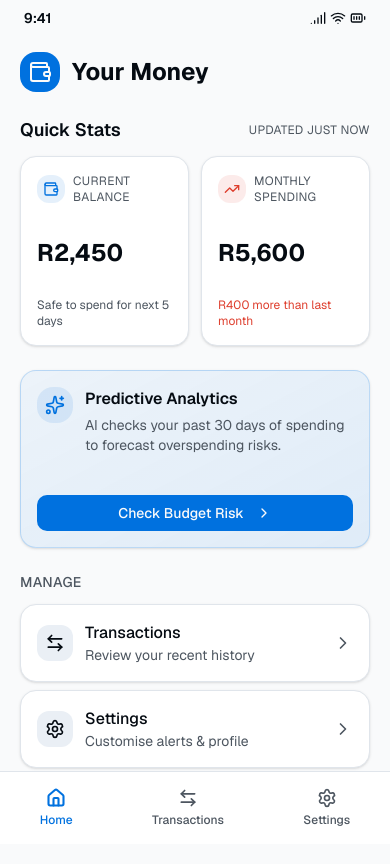
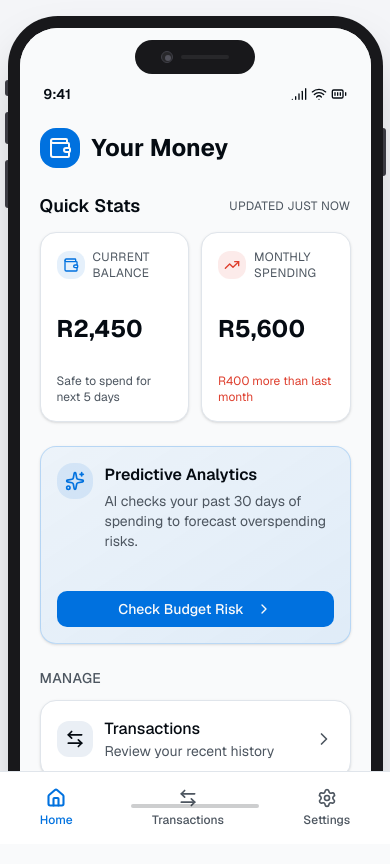
Before and after one commit to sanae16/Overspending-Alert-System, a Next.js app: page / in a window 390 px wide. Shown: the top 864 px of the page. Built offline with nearby package versions, Linux system fonts and the light colour scheme.

Commit message:
feat: add realistic mobile frame for banking app UI
Add detailed phone frame with notch, buttons, and home bar.

Co-authored-by: Sanelisiwe Mqutshwa  <61654656+sanae16@users.noreply.github.com>

```diff
--- a/components/banking/banking-app.tsx
+++ b/components/banking/banking-app.tsx
@@ -10,6 +10,7 @@ import { InsufficientDataScreen } from "./insufficient-data-screen"
 import { SpendingBreakdownScreen } from "./spending-breakdown-screen"
 import { TransactionsScreen } from "./transactions-screen"
 import { SettingsScreen } from "./settings-screen"
+import { PhoneFrame } from "./phone-frame"
 
 type Screen =
   | "home"
@@ -107,9 +108,13 @@ export function BankingApp() {
   }
 
   return (
-    <div className="max-w-md mx-auto bg-background min-h-screen relative">
-      {renderScreen()}
-      <BottomNav activeTab={activeTab} onTabChange={handleTabChange} />
-    </div>
+    <PhoneFrame>
+      <div className="bg-background h-full relative flex flex-col">
+        <div className="flex-1 overflow-auto pt-12">
+          {renderScreen()}
+        </div>
+        <BottomNav activeTab={activeTab} onTabChange={handleTabChange} />
+      </div>
+    </PhoneFrame>
   )
 }
--- /dev/null
+++ b/components/banking/phone-frame.tsx
@@ -0,0 +1,49 @@
+"use client"
+
+interface PhoneFrameProps {
+  children: React.ReactNode
+}
+
+export function PhoneFrame({ children }: PhoneFrameProps) {
+  return (
+    <div className="flex items-center justify-center min-h-screen bg-muted/50 p-4">
+      <div className="relative">
+        {/* Power button - right side */}
+        <div className="absolute -right-[3px] top-28 w-[3px] h-12 bg-zinc-700 rounded-r-sm" />
+
+        {/* Volume buttons - left side */}
+        <div className="absolute -left-[3px] top-24 w-[3px] h-8 bg-zinc-700 rounded-l-sm" />
+        <div className="absolute -left-[3px] top-36 w-[3px] h-12 bg-zinc-700 rounded-l-sm" />
+
+        {/* Silent switch - left side */}
+        <div className="absolute -left-[3px] top-16 w-[3px] h-4 bg-zinc-700 rounded-l-sm" />
+
+        {/* Phone body */}
+        <div className="relative w-[375px] h-[812px] bg-zinc-900 rounded-[50px] p-[12px] shadow-2xl">
+          {/* Screen bezel */}
+          <div className="relative w-full h-full bg-background rounded-[38px] overflow-hidden">
+            {/* Dynamic Island / Notch */}
+            <div className="absolute top-0 left-0 right-0 z-50 flex justify-center pt-3">
+              <div className="w-[120px] h-[34px] bg-zinc-900 rounded-full flex items-center justify-center gap-2">
+                {/* Front camera */}
+                <div className="w-3 h-3 rounded-full bg-zinc-800 border border-zinc-700">
+                  <div className="w-1.5 h-1.5 rounded-full bg-zinc-600 mt-[3px] ml-[3px]" />
+                </div>
+                {/* Speaker */}
+                <div className="w-12 h-1 bg-zinc-800 rounded-full" />
+              </div>
+            </div>
+
+            {/* Screen content */}
+            <div className="h-full overflow-hidden">
+              {children}
+            </div>
+
+            {/* Home indicator */}
+            <div className="absolute bottom-2 left-1/2 -translate-x-1/2 w-32 h-1 bg-foreground/20 rounded-full" />
+          </div>
+        </div>
+      </div>
+    </div>
+  )
+}
```
